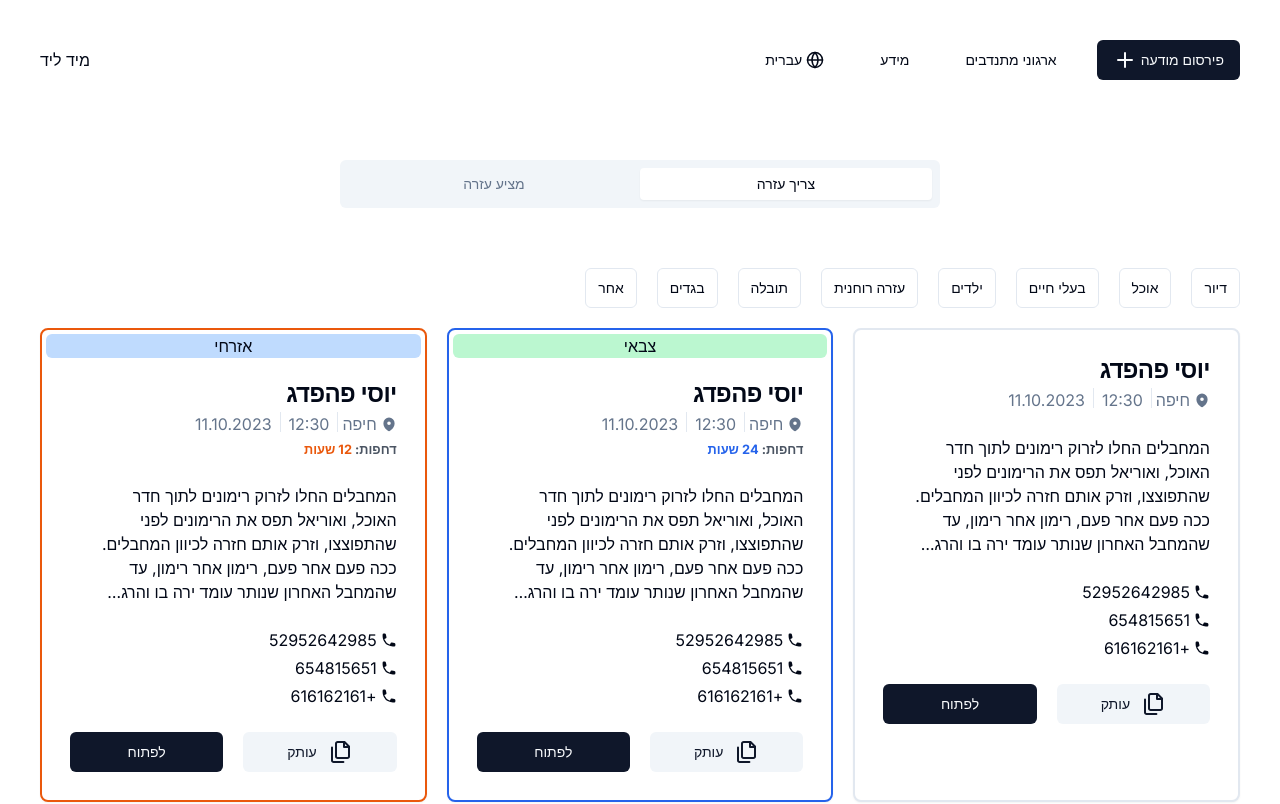
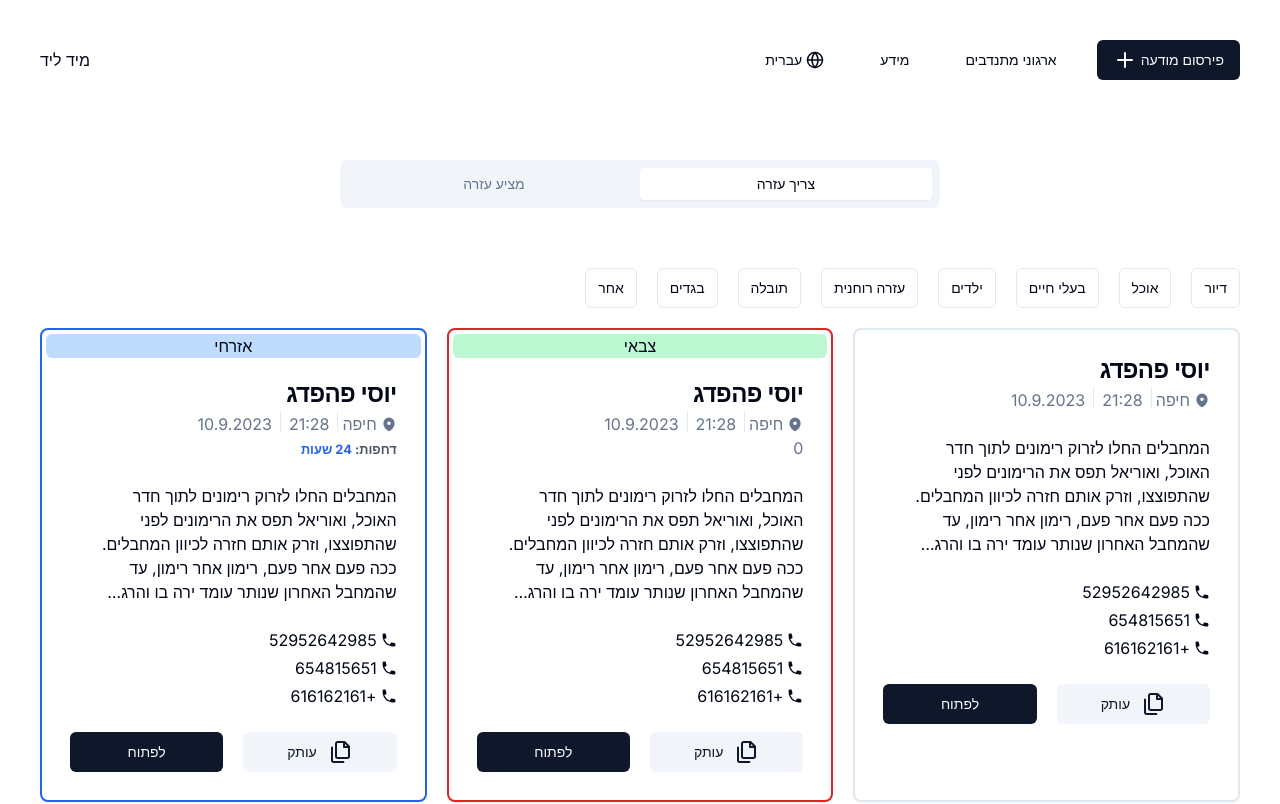
Before and after one commit to matveisch/truma, a Next.js app: page / in a window 1280 px wide. Shown: the top 804 px of the page. Built offline with nearby package versions, Linux system fonts and the light colour scheme.

Commit message:
post object props change

```diff
--- a/src/app/page.tsx
+++ b/src/app/page.tsx
@@ -31,45 +31,41 @@ export default function Home() {
   const posts = [
     {
       name: 'יוסי פהפדג',
-      city: 'חיפה',
-      message:
+      area: 'חיפה',
+      description:
         'המחבלים החלו לזרוק רימונים לתוך חדר האוכל, ואוריאל תפס את הרימונים לפני שהתפוצצו, וזרק אותם חזרה לכיוון המחבלים. ככה פעם אחר פעם, רימון אחר רימון, עד שהמחבל האחרון שנותר עומד ירה בו והרג אותו. שני חבריו, שנפצעו במהלך הקרב, הצליחו לחסל את המחבל.  המחבלים החלו לזרוק רימונים לתוך חדר האוכל, ואוריאל תפס את הרימונים לפני שהתפוצצו, וזרק אותם חזרה לכיוון המחבלים. ככה פעם אחר פעם, רימון אחר רימון, עד שהמחבל האחרון שנותר עומד ירה בו והרג אותו. שני חבריו, שנפצעו במהלך הקרב, הצליחו לחסל את המחבל. ',
       phones: ['52952642985', '654815651', '+616162161'],
-      date: '11.10.2023',
-      time: '12:30',
+      date: new Date(),
     },
     {
       name: 'יוסי פהפדג',
-      city: 'חיפה',
-      message:
+      area: 'חיפה',
+      description:
         'המחבלים החלו לזרוק רימונים לתוך חדר האוכל, ואוריאל תפס את הרימונים לפני שהתפוצצו, וזרק אותם חזרה לכיוון המחבלים. ככה פעם אחר פעם, רימון אחר רימון, עד שהמחבל האחרון שנותר עומד ירה בו והרג אותו. שני חבריו, שנפצעו במהלך הקרב, הצליחו לחסל את המחבל.  המחבלים החלו לזרוק רימונים לתוך חדר האוכל, ואוריאל תפס את הרימונים לפני שהתפוצצו, וזרק אותם חזרה לכיוון המחבלים. ככה פעם אחר פעם, רימון אחר רימון, עד שהמחבל האחרון שנותר עומד ירה בו והרג אותו. שני חבריו, שנפצעו במהלך הקרב, הצליחו לחסל את המחבל. ',
       phones: ['52952642985', '654815651', '+616162161'],
-      urgency: '3',
-      date: '11.10.2023',
-      time: '12:30',
+      urgency: 0,
       military: true,
+      date: new Date(),
     },
     {
       name: 'יוסי פהפדג',
-      city: 'חיפה',
-      message:
+      area: 'חיפה',
+      description:
         'המחבלים החלו לזרוק רימונים לתוך חדר האוכל, ואוריאל תפס את הרימונים לפני שהתפוצצו, וזרק אותם חזרה לכיוון המחבלים. ככה פעם אחר פעם, רימון אחר רימון, עד שהמחבל האחרון שנותר עומד ירה בו והרג אותו. שני חבריו, שנפצעו במהלך הקרב, הצליחו לחסל את המחבל.  המחבלים החלו לזרוק רימונים לתוך חדר האוכל, ואוריאל תפס את הרימונים לפני שהתפוצצו, וזרק אותם חזרה לכיוון המחבלים. ככה פעם אחר פעם, רימון אחר רימון, עד שהמחבל האחרון שנותר עומד ירה בו והרג אותו. שני חבריו, שנפצעו במהלך הקרב, הצליחו לחסל את המחבל. ',
       phones: ['52952642985', '654815651', '+616162161'],
-      urgency: '2',
-      date: '11.10.2023',
-      time: '12:30',
+      urgency: 2,
       military: false,
+      date: new Date(),
     },
     {
       name: 'יוסי פהפדג',
-      city: 'חיפה',
-      message:
+      area: 'חיפה',
+      description:
         'המחבלים החלו לזרוק רימונים לתוך חדר האוכל, ואוריאל תפס את הרימונים לפני שהתפוצצו, וזרק אותם חזרה לכיוון המחבלים. ככה פעם אחר פעם, רימון אחר רימון, עד שהמחבל האחרון שנותר עומד ירה בו והרג אותו. שני חבריו, שנפצעו במהלך הקרב, הצליחו לחסל את המחבל.  המחבלים החלו לזרוק רימונים לתוך חדר האוכל, ואוריאל תפס את הרימונים לפני שהתפוצצו, וזרק אותם חזרה לכיוון המחבלים. ככה פעם אחר פעם, רימון אחר רימון, עד שהמחבל האחרון שנותר עומד ירה בו והרג אותו. שני חבריו, שנפצעו במהלך הקרב, הצליחו לחסל את המחבל. ',
       phones: ['52952642985', '654815651', '+616162161'],
-      urgency: '1',
-      date: '11.10.2023',
-      time: '12:30',
+      urgency: 1,
       military: true,
+      date: new Date(),
     },
   ];
   const [activeToggle, setActiveToggle] = useState<string | null>(null);
@@ -77,7 +73,8 @@ export default function Home() {
   const selectedFilter = filters.find((key) => key.name === activeToggle);
   const [createMode, setCreateMode] = useState(false);
   const [needHelp, setNeedHelp] = useState(true);
-
+  const d1 = new Date();
+  console.log(d1.getHours());
   return (
     <main className="flex min-h-screen flex-col items-center max-w-[1280px] m-auto sm:p-10 p-3">
       <Header>
@@ -154,14 +151,16 @@ export default function Home() {
             return (
               <Post
                 key={post.name + index}
-                city={post.city}
-                message={post.message}
+                area={post.area}
+                description={post.description}
                 name={post.name}
                 phones={post.phones}
-                time={post.time}
-                date={post.date}
+                date={d1}
                 military={post.military}
                 urgency={post.urgency}
+                subCategory="hehe"
+                category="hehe"
+                helping={true}
               />
             );
           })}
--- a/src/components/NewPostForm.tsx
+++ b/src/components/NewPostForm.tsx
@@ -140,7 +140,9 @@ export default function NewPostForm({ needHelp }: { needHelp: boolean }) {
               </FormItem>
             )}
           />
-          <h3 className="mt-1 mb-3">כתוב בקצרה וברורה במה אתם יכולים לעזור</h3>
+          <p className="mt-1 mb-3 text-sm text-muted-foreground">
+            כתוב בקצרה וברורה במה אתם יכולים לעזור
+          </p>
           <Button type="submit">Submit</Button>
         </div>
       </form>
--- a/src/components/post.tsx
+++ b/src/components/post.tsx
@@ -11,181 +11,39 @@ import { useState } from 'react';
 import { ScrollArea } from './ui/scroll-area';
 
 import PostCard from './ui/postCard';
-import { X, XCircle } from 'lucide-react';
+import { X } from 'lucide-react';
 
 interface postProps {
   name: string;
-  city: string;
-  message: string;
+  area: string;
+  description: string;
   phones: string[];
-  date?: string;
-  time?: string;
+  date?: Date;
   military?: boolean;
-  urgency?: string;
+  urgency?: number;
+  category: string;
+  subCategory: string;
+  helping: boolean;
 }
 export default function Post({
   name,
-  city,
-  message,
+  area,
+  description,
   phones,
   date,
-  time,
   military,
   urgency,
 }: postProps) {
   const [open, setOpen] = useState<boolean>(false);
-  // const { toast } = useToast();
-  // const card = (
-  //   <Card
-  //     className={
-  //       'h-full p-1 border-2 ' +
-  //       (urgency == '1'
-  //         ? ' border-red-600 h-full'
-  //         : urgency == '2'
-  //         ? ' border-orange-600 h-full'
-  //         : urgency == '3'
-  //         ? ' border-blue-600 h-full'
-  //         : '')
-  //     }
-  //   >
-  //     {military != undefined && (
-  //       <div className={'w-full rounded-md ' + (military ? 'bg-green-200' : 'bg-blue-200')}>
-  //         <p className=" text-center">{military ? 'צבאי' : 'אזרחי'}</p>
-  //       </div>
-  //     )}
-
-  //     <CardHeader>
-  //       <div className="flex flex-row-reverse justify-between align-middle">
-  //         <CardTitle className="ml-auto">{name}</CardTitle>
-  //       </div>
-  //       <CardContent className="p-0 text-slate-500">
-  //         <div className="flex items-center gap-1">
-  //           <svg
-  //             xmlns="http://www.w3.org/2000/svg"
-  //             viewBox="0 0 20 20"
-  //             fill="currentColor"
-  //             className="w-4 h-4"
-  //           >
-  //             <path
-  //               fillRule="evenodd"
-  //               d="M9.69 18.933l.003.001C9.89 19.02 10 19 10 19s.11.02.308-.066l.002-.001.006-.003.018-.008a5.741 5.741 0 00.281-.14c.186-.096.446-.24.757-.433.62-.384 1.445-.966 2.274-1.765C15.302 14.988 17 12.493 17 9A7 7 0 103 9c0 3.492 1.698 5.988 3.355 7.584a13.731 13.731 0 002.273 1.765 11.842 11.842 0 00.976.544l.062.029.018.008.006.003zM10 11.25a2.25 2.25 0 100-4.5 2.25 2.25 0 000 4.5z"
-  //               clipRule="evenodd"
-  //             />
-  //           </svg>
-  //           <p>{city}</p>
-  //           {time && date && (
-  //             <div className="flex gap-2 align-middle">
-  //               <Separator orientation="vertical" className="h-5" />
-  //               <p>{time}</p>
-  //               <Separator orientation="vertical" className="h-5" />
-  //               <p>{date}</p>
-  //             </div>
-  //           )}
-  //         </div>
-  //         {urgency && (
-  //           <div>
-  //             <small className="text-gray-600 font-bold inline text-right">
-  //               <span>
-  //                 דחפות:{'     '}
-  //                 {urgency == '1' ? (
-  //                   <p className="text-red-600 inline">שעה 1</p>
-  //                 ) : urgency == '2' ? (
-  //                   <p className="text-orange-600 inline">12 שעות</p>
-  //                 ) : urgency == '3' ? (
-  //                   <p className="text-blue-600 inline">24 שעות</p>
-  //                 ) : (
-  //                   <p>לא דחוף</p>
-  //                 )}
-  //               </span>
-  //             </small>
-  //           </div>
-  //         )}
-  //       </CardContent>
-  //     </CardHeader>
-  //     <CardContent>
-  //       <div className={'' + (open ? 'border-gray-300 border-2 rounded-md p-2' : '')}>
-  //         <ScrollArea type="always" dir="rtl" className={'pl-6 ' + (open ? 'h-52' : 'h-[150px]')}>
-  //           <p
-  //             className={
-  //               'text-right ' +
-  //               (open ? 'max-h-full' : 'max-h-[150px] overflow-hidden text-ellipsis')
-  //             }
-  //           >
-  //             {message}
-  //           </p>
-  //         </ScrollArea>
-  //       </div>
-  //     </CardContent>
-  //     <CardContent className="flex flex-col gap-1">
-  //       {phones.map((item, index) => {
-  //         return (
-  //           <p key={index} className="flex items-center gap-1">
-  //             <svg
-  //               xmlns="http://www.w3.org/2000/svg"
-  //               viewBox="0 0 20 20"
-  //               fill="currentColor"
-  //               className="w-4 h-4"
-  //             >
-  //               <path
-  //                 fillRule="evenodd"
-  //                 d="M2 3.5A1.5 1.5 0 013.5 2h1.148a1.5 1.5 0 011.465 1.175l.716 3.223a1.5 1.5 0 01-1.052 1.767l-.933.267c-.41.117-.643.555-.48.95a11.542 11.542 0 006.254 6.254c.395.163.833-.07.95-.48l.267-.933a1.5 1.5 0 011.767-1.052l3.223.716A1.5 1.5 0 0118 15.352V16.5a1.5 1.5 0 01-1.5 1.5H15c-1.149 0-2.263-.15-3.326-.43A13.022 13.022 0 012.43 8.326 13.019 13.019 0 012 5V3.5z"
-  //                 clipRule="evenodd"
-  //               />
-  //             </svg>
-
-  //             {item}
-  //           </p>
-  //         );
-  //       })}
-  //     </CardContent>
-  //     <CardFooter className="flex gap-[20px] mt-auto">
-  //       <Button
-  //         variant={open ? 'default' : 'secondary'}
-  //         className="w-full"
-  //         onClick={() => {
-  //           navigator.clipboard.writeText(
-  //             name +
-  //               '\n \n' +
-  //               message +
-  //               '\n \n' +
-  //               phones.map((phone) => {
-  //                 return 'טל: ' + phone + ' \n';
-  //               })
-  //           );
-  //           // toast({
-  //           //   description: 'Your message has been sent.',
-  //           // });
-  //         }}
-  //       >
-  //         <svg
-  //           xmlns="http://www.w3.org/2000/svg"
-  //           viewBox="0 0 20 20"
-  //           fill="currentColor"
-  //           className="w-5 h-5 ml-1"
-  //         >
-  //           <path d="M7 3.5A1.5 1.5 0 018.5 2h3.879a1.5 1.5 0 011.06.44l3.122 3.12A1.5 1.5 0 0117 6.622V12.5a1.5 1.5 0 01-1.5 1.5h-1v-3.379a3 3 0 00-.879-2.121L10.5 5.379A3 3 0 008.379 4.5H7v-1z" />
-  //           <path d="M4.5 6A1.5 1.5 0 003 7.5v9A1.5 1.5 0 004.5 18h7a1.5 1.5 0 001.5-1.5v-5.879a1.5 1.5 0 00-.44-1.06L9.44 6.439A1.5 1.5 0 008.378 6H4.5z" />
-  //         </svg>
-  //         עותק
-  //       </Button>
-  //       {!open && (
-  //         <AlertDialogTrigger className="w-full" asChild>
-  //           <Button className="w-full">לפתוח</Button>
-  //         </AlertDialogTrigger>
-  //       )}
-  //     </CardFooter>
-  //   </Card>
-  // );
 
   return (
     <>
       <AlertDialog onOpenChange={() => setOpen(!open)}>
         <PostCard
-          city={city}
-          message={message}
+          area={area}
+          description={description}
           name={name}
           phones={phones}
-          time={time}
           date={date}
           military={military}
           urgency={urgency}
@@ -209,11 +67,10 @@ export default function Post({
             </svg> */}
           </AlertDialogTrigger>
           <PostCard
-            city={city}
-            message={message}
+            area={area}
+            description={description}
             name={name}
             phones={phones}
-            time={time}
             date={date}
             military={military}
             urgency={urgency}
--- a/src/components/ui/postCard.tsx
+++ b/src/components/ui/postCard.tsx
@@ -6,23 +6,21 @@ import { AlertDialogTrigger } from './alert-dialog';
 import { Files } from 'lucide-react';
 interface postProps {
   name: string;
-  city: string;
-  message: string;
+  area: string;
+  description: string;
   phones: string[];
-  date?: string;
-  time?: string;
+  date?: Date;
   military?: boolean;
-  urgency?: string;
+  urgency?: number;
   open: boolean;
 }
 
 export default function PostCard({
   name,
-  city,
-  message,
+  area,
+  description,
   phones,
   date,
-  time,
   military,
   urgency,
   open,
@@ -31,11 +29,11 @@ export default function PostCard({
     <Card
       className={
         'h-full p-1 border-2 ' +
-        (urgency == '1'
+        (urgency == 0
           ? ' border-red-600 h-full'
-          : urgency == '2'
+          : urgency == 1
           ? ' border-orange-600 h-full'
-          : urgency == '3'
+          : urgency == 2
           ? ' border-blue-600 h-full'
           : '')
       }
@@ -64,13 +62,17 @@ export default function PostCard({
                 clipRule="evenodd"
               />
             </svg>
-            <p>{city}</p>
-            {time && date && (
+            <p>{area}</p>
+            {date && (
               <div className="flex gap-2 align-middle">
                 <Separator orientation="vertical" className="h-5" />
-                <p>{time}</p>
+                <p>
+                  {date.getHours()}:{date.getMinutes()}
+                </p>
                 <Separator orientation="vertical" className="h-5" />
-                <p>{date}</p>
+                <p>
+                  {date.getDate()}.{date.getMonth()}.{date.getFullYear()}
+                </p>
               </div>
             )}
           </div>
@@ -79,11 +81,11 @@ export default function PostCard({
               <small className="text-gray-600 font-bold inline text-right">
                 <span>
                   דחפות:{'     '}
-                  {urgency == '1' ? (
+                  {urgency == 0 ? (
                     <p className="text-red-600 inline">שעה 1</p>
-                  ) : urgency == '2' ? (
+                  ) : urgency == 1 ? (
                     <p className="text-orange-600 inline">12 שעות</p>
-                  ) : urgency == '3' ? (
+                  ) : urgency == 2 ? (
                     <p className="text-blue-600 inline">24 שעות</p>
                   ) : (
                     <p>לא דחוף</p>
@@ -103,7 +105,7 @@ export default function PostCard({
               }
               style={{ display: '-webkit-box', WebkitLineClamp: 5, WebkitBoxOrient: 'vertical' }}
             >
-              {message}
+              {description}
             </p>
           </ScrollArea>
         </div>
@@ -138,7 +140,7 @@ export default function PostCard({
             navigator.clipboard.writeText(
               name +
                 '\n \n' +
-                message +
+                description +
                 '\n \n' +
                 phones.map((phone) => {
                   return 'טל: ' + phone + ' \n';
```
